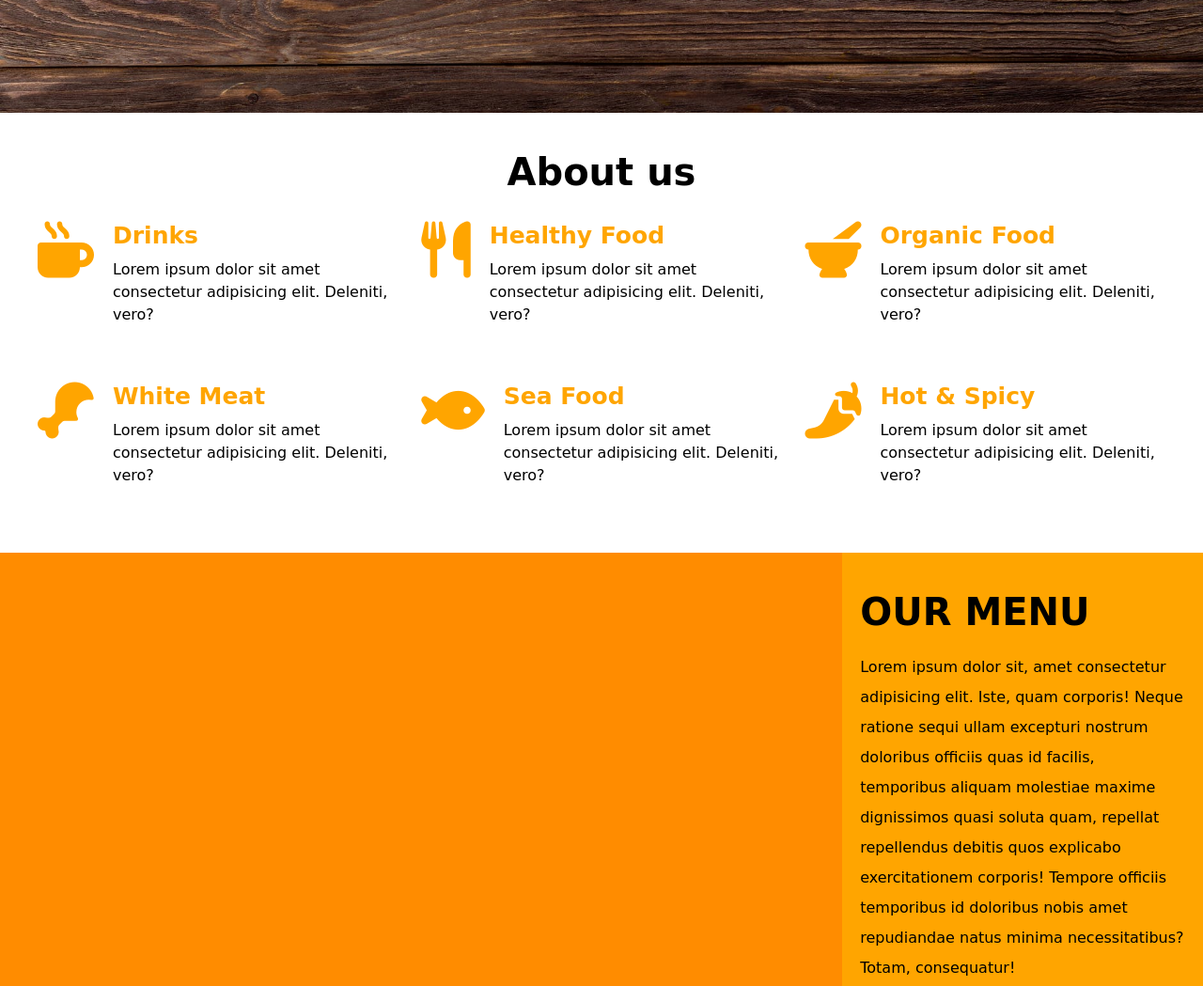
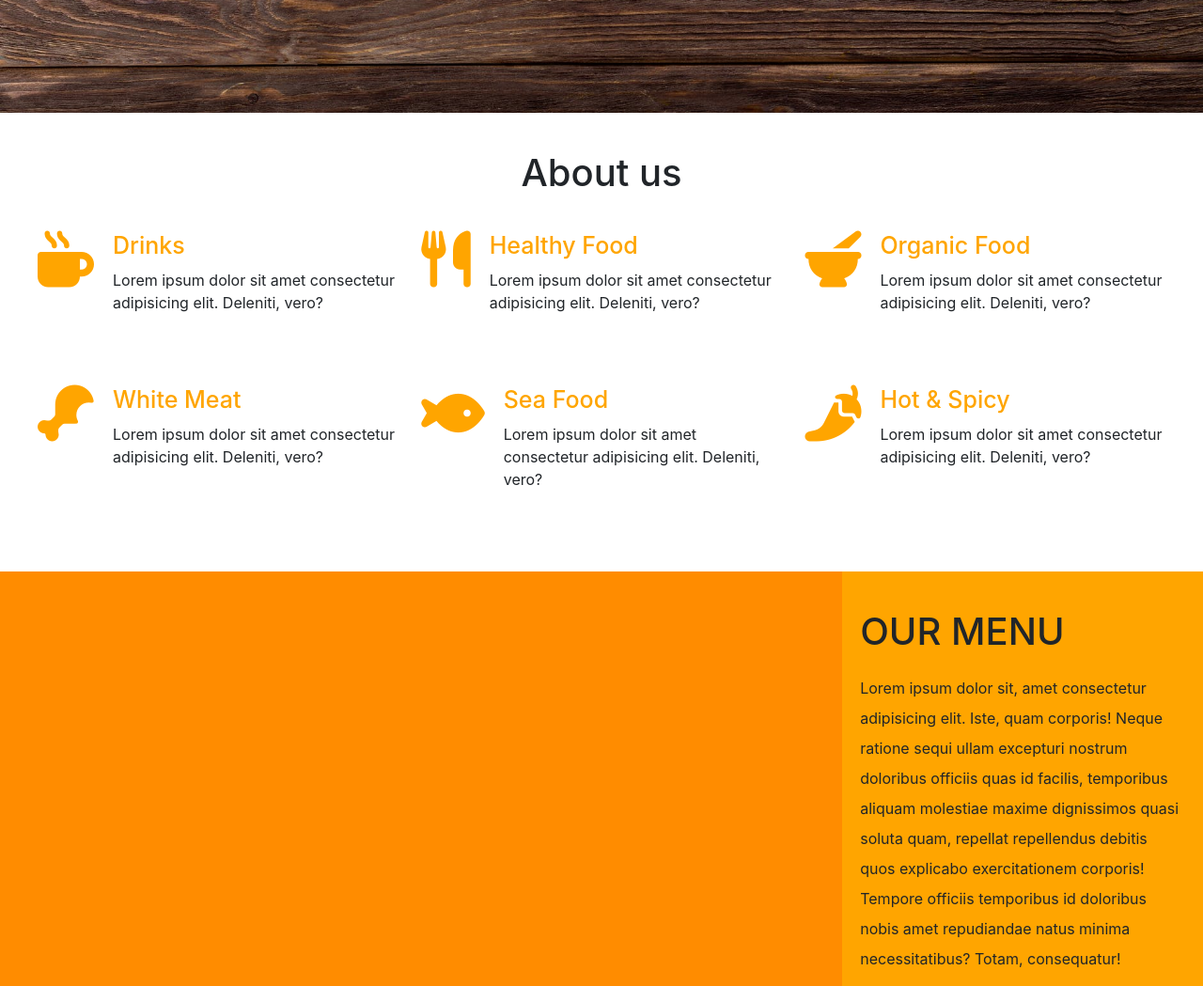
Before and after one commit to priyanka15ngm/Front-End-web-UI-Frameworks-Bootstrap4, a website: page menu.html in a window 1280 px wide. Shown: the part 760-1809 px from the top of the page at 94% size. Drawn offline with nearby package versions, Linux system fonts and the light colour scheme; files whose address does not match are found by name; a web font is replaced by a local one.

Commit message:
Update menu.html

```diff
--- a/menu.html
+++ b/menu.html
@@ -11,6 +11,12 @@
     <link rel="stylesheet" href="https://stackpath.bootstrapcdn.com/font-awesome/4.7.0/css/font-awesome.min.css" />
     <link href="https://fonts.googleapis.com/css2?family=Baloo+Chettan+2:wght@700&display=swap" rel="stylesheet">
     <script src="https://kit.fontawesome.com/3c4548ebc2.js" crossorigin="anonymous"></script>
+    <!-- CSS -->
+<link rel="stylesheet" href="https://cdn.jsdelivr.net/npm/bootstrap@4.5.3/dist/css/bootstrap.min.css" integrity="sha384-TX8t27EcRE3e/ihU7zmQxVncDAy5uIKz4rEkgIXeMed4M0jlfIDPvg6uqKI2xXr2" crossorigin="anonymous">
+
+<!-- jQuery and JS bundle w/ Popper.js -->
+<script src="https://code.jquery.com/jquery-3.5.1.slim.min.js" integrity="sha384-DfXdz2htPH0lsSSs5nCTpuj/zy4C+OGpamoFVy38MVBnE+IbbVYUew+OrCXaRkfj" crossorigin="anonymous"></script>
+<script src="https://cdn.jsdelivr.net/npm/bootstrap@4.5.3/dist/js/bootstrap.bundle.min.js" integrity="sha384-ho+j7jyWK8fNQe+A12Hb8AhRq26LrZ/JpcUGGOn+Y7RsweNrtN/tE3MoK7ZeZDyx" crossorigin="anonymous"></script>
 </head>
 
 <body>
```
